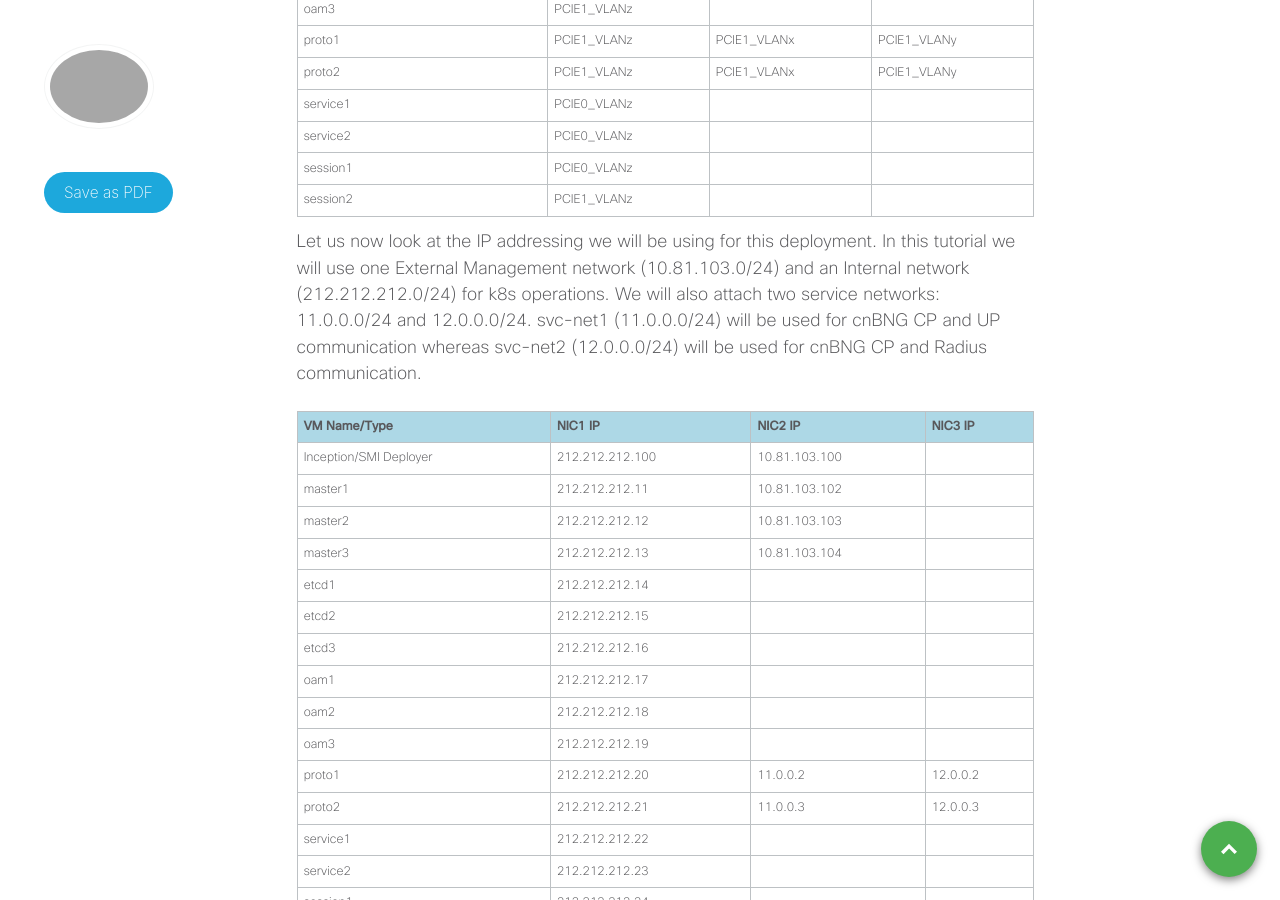
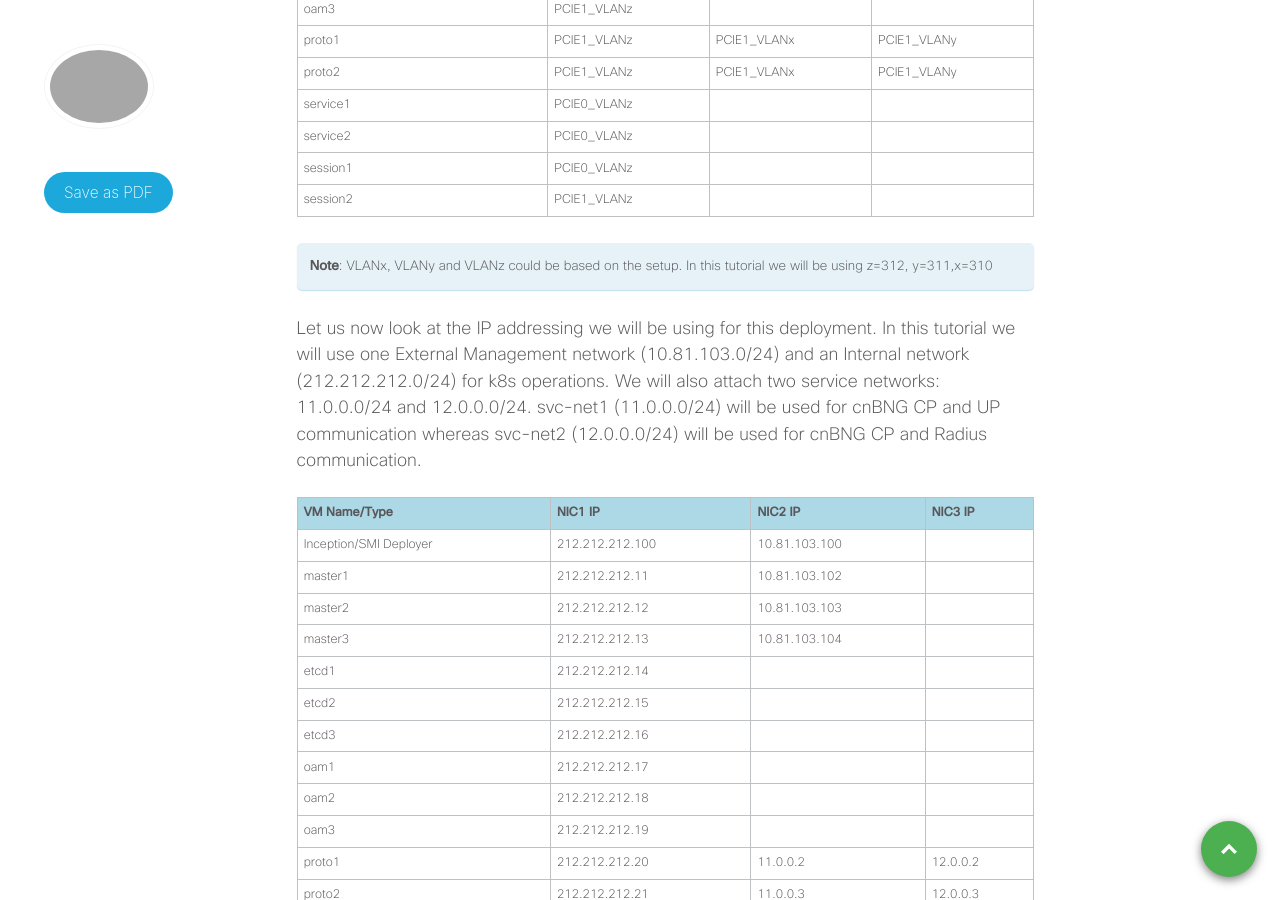
Before and after one commit to xrdocs/cnbng, a Jekyll site: the page built from _tutorials/multi-server-cnbng-cp-deployment-in-vmware.md, in a window 1280 px wide and 900 px high, scrolled down 2897 px. Built offline with Jekyll 4.4.1, drawn with Linux system fonts in a browser that asks for light colours; comment, search, counter and statistics services are not loaded.

Commit message:
Update multi-server-cnbng-cp-deployment-in-vmware.md

```diff
--- a/_tutorials/multi-server-cnbng-cp-deployment-in-vmware.md
+++ b/_tutorials/multi-server-cnbng-cp-deployment-in-vmware.md
@@ -239,6 +239,9 @@ We will be deploying total of 16 VMs, since this setup is production quality thi
   </tr>
 </table>
 
+**Note**: VLANx, VLANy and VLANz could be based on the setup. In this tutorial we will be using z=312, y=311,x=310
+{: .notice--info}
+
 Let us now look at the IP addressing we will be using for this deployment. In this tutorial we will use one External Management network (10.81.103.0/24) and an Internal network (212.212.212.0/24) for k8s operations. We will also attach two service networks: 11.0.0.0/24 and 12.0.0.0/24. svc-net1 (11.0.0.0/24) will be used for cnBNG CP and UP communication whereas svc-net2 (12.0.0.0/24) will be used for cnBNG CP and Radius communication.
 
 <table style="width:100%" border = "2">
```
